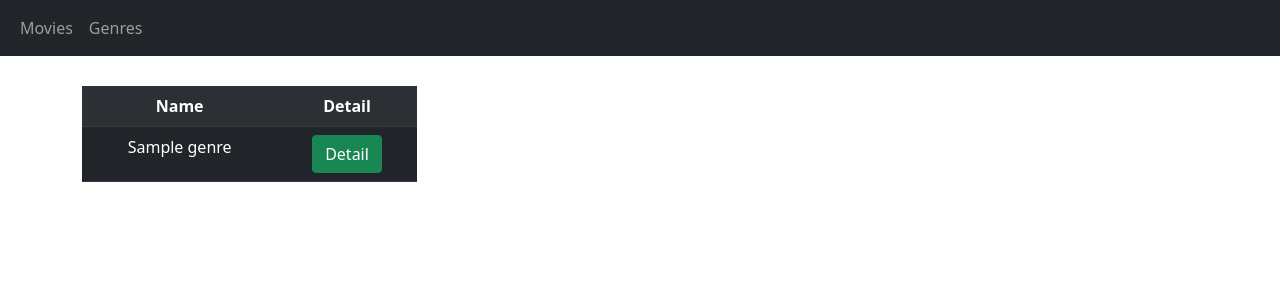
After one commit to rahul-20-mangal/movies-app, a Django app: page /genres/ in a window 1280 px wide. The commit adds this page. Shown: the top 300 px of the page. Run offline with Django 3.2, Linux system fonts and the light colour scheme; tables that the repository leaves empty hold one stand-in row (values such as "Sample post").

Commit message:
Create genre list view

```diff
--- a/movies/urls.py
+++ b/movies/urls.py
@@ -21,6 +21,7 @@ from django.conf import settings
 urlpatterns = [
     path('admin/', admin.site.urls),
     path('movies/', include('movies_app.movie_urls')),
+    path('genres/', include('movies_app.genre_urls')),
 ]
 
 urlpatterns += static(settings.STATIC_URL, document_root = settings.STATIC_ROOT)
--- a/movies_app/templates/base.html
+++ b/movies_app/templates/base.html
@@ -33,6 +33,9 @@
                         <li class="nav-item">
                             <a class="nav-link" href="{% url 'movies:list' %}">Movies</a>
                         </li>
+                        <li class="nav-item">
+                            <a class="nav-link" href="{% url 'genres:list' %}">Genres</a>
+                        </li>
                     </ul>
                 </div>
 
--- /dev/null
+++ b/movies_app/templates/movies_app/genre_list.html
@@ -0,0 +1,20 @@
+{% extends 'base.html' %}
+
+{% block content %}
+
+<div class="container" style="margin-top: 30px;">
+    <table class="table table-dark table-hover table-striped" style="width: 30%; text-align: center;">
+        <tr>
+            <th>Name</th>
+            <th>Detail</th>
+        </tr>
+        {% for genre in genre_list %}
+        <tr>
+            <td>{{ genre }}</td>
+            <td><a href="#"><button class="btn btn-success">Detail</button></a></td>
+        </tr>
+        {% endfor %}
+    </table>
+</div>
+
+{% endblock content %}
--- a/movies_app/views.py
+++ b/movies_app/views.py
@@ -1,6 +1,6 @@
 from django.shortcuts import render, get_object_or_404
 from django.views.generic import ListView, DetailView
-from .models import Movie
+from .models import Movie, Genre
 
 
 class MovieListView(ListView):
@@ -14,3 +14,12 @@ def movie_detail(request, slug):
         'movie': movie
     }
     return render(request, 'movies_app/movie_detail.html', context=context)
+
+
+def genre_list(request):
+    genre_list = Genre.objects.all()
+
+    context = {
+        'genre_list': genre_list
+    }
+    return render(request, 'movies_app/genre_list.html', context=context)
```
Also changed, not shown: movies_app/genre_urls.py (added, +8 -0 lines).
